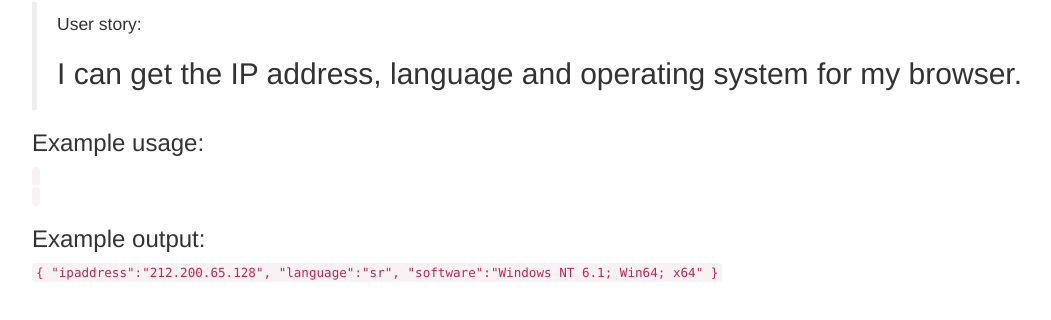
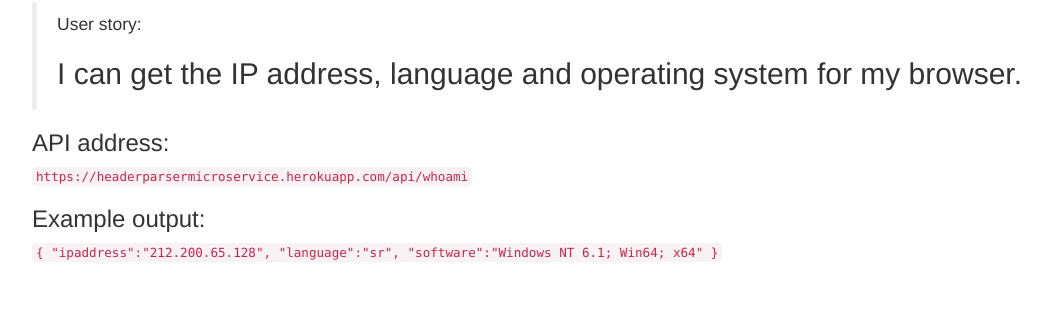
Before and after one commit to pilgrim011/headerParser, a website: page public/index.html in a window 1280 px wide. Shown: the part 68-388 px from the top of the page, without its empty margins (38-1089 px from the left). Drawn offline with nearby package versions, Linux system fonts and the light colour scheme.

Commit message:
deployed to heroku, API address added

```diff
--- a/public/index.html
+++ b/public/index.html
@@ -13,9 +13,9 @@
                 User story:
                 <h2>I can get the IP address, language and operating system for my browser.</h2>
             </blockquote>
-            <h3>Example usage:</h3>
-            <code></code><br>
-            <code></code>
+            <h3>API address:</h3>
+            <code>https://headerparsermicroservice.herokuapp.com/api/whoami</code><br>
+
             <h3>Example output:</h3>
             <code>
                 {
```
